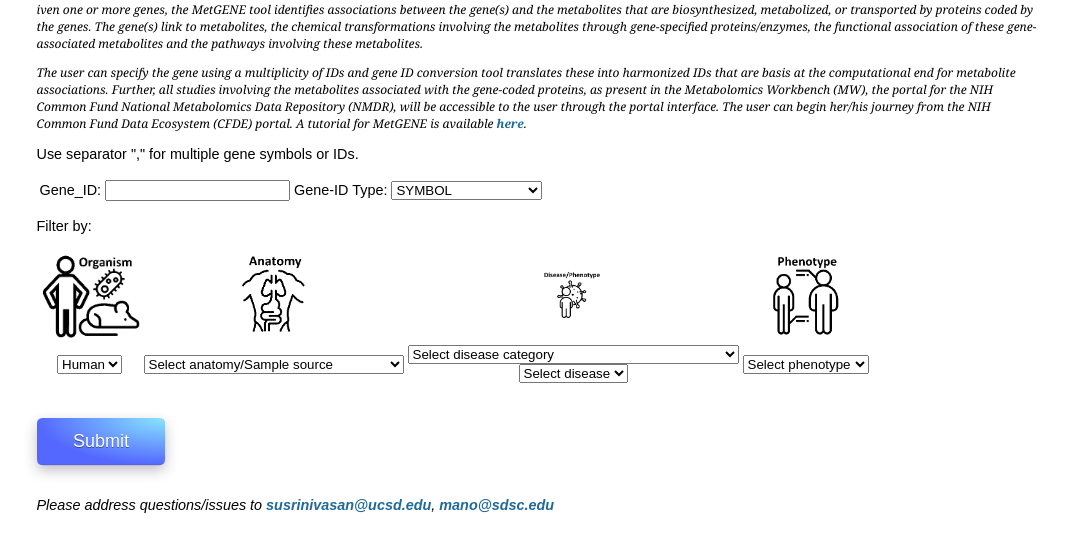
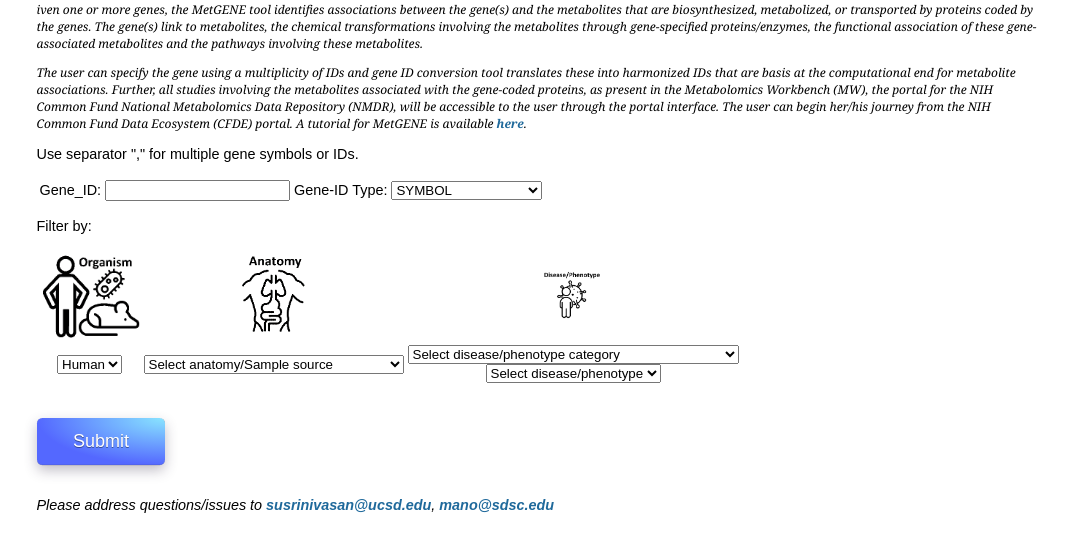
Before and after one commit to metabolomicsworkbench/MetGENE, a PHP site: page / in a window 1280 px wide. Shown: the part 185-730 px from the top of the page, without its empty margins (102-1170 px from the left). Run offline with PHP 8.4, Linux system fonts and the light colour scheme; some libraries are stand-ins or nearby versions.

Commit message:
app file rewrites for docker

```diff
--- a/geneInfo.php
+++ b/geneInfo.php
@@ -154,7 +154,7 @@ if(isset($_SESSION['species']) && isset($_SESSION['geneArray']) && isset($_SESSI
 //    $gene_array = $_SESSION['geneArray'];
     $output = array();
     $htmlbuff = array();
-    $domainName = $_SERVER['SERVER_NAME'];
+    $domainName = "bdcw.org"; // external geneid lookup API only exists at bdcw.org, not locally
 
 
 
--- a/index.php
+++ b/index.php
@@ -142,7 +142,6 @@ foreach (["SYMBOL","SYMBOL_OR_ALIAS","ENTREZID","ENSEMBL","REFSEQ","UNIPROT"] as
 <td><center><img src="<?= $base_dir ?>/images/organisms.png" width="100"></center></td>
 <td><center><img src="<?= $base_dir ?>/images/anatomy.png" width="65"></center></td>
 <td><center><img src="<?= $base_dir ?>/images/disease.png" width="60"></center></td>
-<td><center><img src="<?= $base_dir ?>/images/phenotype.png" width="70"></center></td>
 </tr>
 
 <tr>
@@ -168,19 +167,11 @@ foreach (["SYMBOL","SYMBOL_OR_ALIAS","ENTREZID","ENSEMBL","REFSEQ","UNIPROT"] as
 <td>
 <center>
 <select name="disease_slim" id="disease_slim">
-<option value="">Select disease category</option>
+<option value="">Select disease/phenotype category</option>
 </select><br>
 
 <select name="disease" id="disease">
-<option value="NA" selected>Select disease</option>
-</select>
-</center>
-</td>
-
-<td>
-<center>
-<select name="phenotype">
-<option value="NA" selected>Select phenotype</option>
+<option value="NA" selected>Select disease/phenotype</option>
 </select>
 </center>
 </td>
--- a/metabolites.php
+++ b/metabolites.php
@@ -31,7 +31,7 @@ if ($view_type === 'json' || $view_type === 'txt') {
     // SECURITY FIX: Validate gene ID type
     $gene_id_type = validateGeneIDType($gene_id_type);
 
-    $domain_name  = $_SERVER['SERVER_NAME'] ?? 'localhost';
+    $domain_name  = "bdcw.org"; // external geneid lookup API only exists at bdcw.org, not locally
 
     // Resolve gene IDs and symbols via Rscript (safely)
     $cmd = buildRscriptCommand('extractGeneIDsAndSymbols.R', [
--- a/mgSummary.php
+++ b/mgSummary.php
@@ -39,7 +39,7 @@ if (($geneSym === "" || $geneID === "") && $ensemblID !== "") {
 
     $cmd = buildRscriptCommand(
         "extractGeneIDsAndSymbols.R",
-        [$species, $ensemblID, "ENSEMBL", ($_SERVER['SERVER_NAME'] ?? "localhost")]
+        [$species, $ensemblID, "ENSEMBL", "bdcw.org"] // external geneid lookup API only exists at bdcw.org, not locally
     );
 
     $symbol_geneIDs = [];
--- a/nav.php
+++ b/nav.php
@@ -127,7 +127,7 @@ $allowedAnatomy = loadAnatomyValuesFromHtml(__DIR__ . "/ssdm_sample_source_pulld
           $_SESSION['geneSymbols'] = '';
           $_SESSION['geneListArr'] = [];
       } else {
-          $domainName = $_SERVER['SERVER_NAME'] ?? 'localhost';
+          $domainName = "bdcw.org"; // external geneid lookup API only exists at bdcw.org, not locally
 
           $cmd = "/usr/bin/Rscript "
                . escapeshellarg($scriptPath) . " "
--- a/reactions.php
+++ b/reactions.php
@@ -66,7 +66,7 @@ if ($view_type === 'json' || $view_type === 'txt') {
     }
     $gene_info_str = implode('__', $clean_genes);
 
-    $domain_name = $_SERVER['SERVER_NAME'] ?? 'localhost';
+    $domain_name = "bdcw.org"; // external geneid lookup API only exists at bdcw.org, not locally
 
     // ---- Call R script to map IDs <-> symbols securely ----
     $cmd = buildRscriptCommand('extractGeneIDsAndSymbols.R', [
--- a/studies.php
+++ b/studies.php
@@ -31,7 +31,7 @@ $viewType = safeGet("viewType");
  $enc_disease = urlencode($disease);
  $anatomy = safeGet("anatomy");
  $enc_anatomy = urlencode($anatomy);
- $domainName = $_SERVER['SERVER_NAME'] ?? 'localhost';
+ $domainName = "bdcw.org"; // external geneid lookup API only exists at bdcw.org, not locally
 
  // SECURITY FIX: Use buildRscriptCommand for first R script
  $scriptPath1 = realpath(__DIR__ . "/extractGeneIDsAndSymbols.R");
--- a/summary.php
+++ b/summary.php
@@ -54,7 +54,7 @@ if ($viewType === 'json' || $viewType === 'txt') {
     $cleanGenesArray = sanitizeGeneList($geneListRaw);
     $geneListClean   = implode('__', $cleanGenesArray);
 
-    $domainName = $_SERVER['SERVER_NAME'] ?? 'localhost';
+    $domainName = "bdcw.org"; // external geneid lookup API only exists at bdcw.org, not locally
 
     // ---- 1) Map input IDs → (symbols, internal IDs) via R ----
     $cmdIds = buildRscriptCommand(
```
